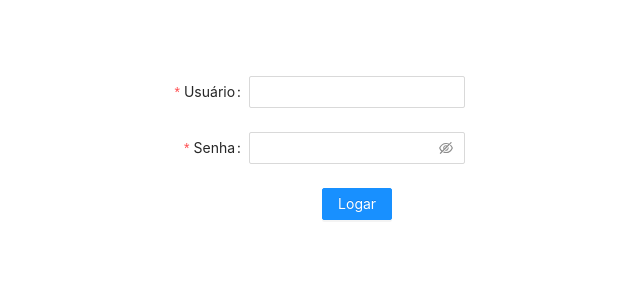
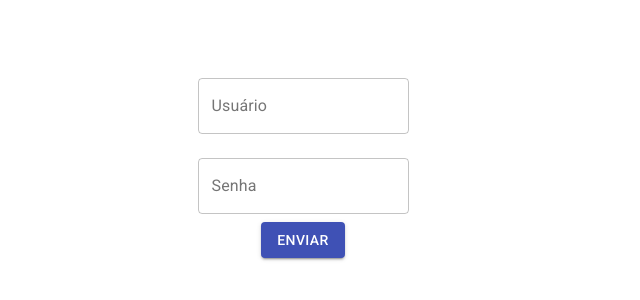
Before and after one commit to brunnolorran/user-registration-with-api-, a React (Create React App) app: page / in a window 1280 px wide. Shown: the part 240-540 px from the top of the page, without its empty margins (337-977 px from the left). Built offline with nearby package versions, Linux system fonts and the light colour scheme.

Commit message:
Changed to  Material UI

```diff
--- a/package.json
+++ b/package.json
@@ -3,6 +3,9 @@
   "version": "0.1.0",
   "private": true,
   "dependencies": {
+    "@hookform/resolvers": "^1.0.1",
+    "@material-ui/core": "^4.11.0",
+    "@material-ui/icons": "^4.9.1",
     "@testing-library/jest-dom": "^5.11.6",
     "@testing-library/react": "^11.1.2",
     "@testing-library/user-event": "^12.2.2",
@@ -13,7 +16,8 @@
     "react-router-dom": "^5.2.0",
     "react-scripts": "4.0.0",
     "styled-components": "^5.2.1",
-    "web-vitals": "^0.2.4"
+    "web-vitals": "^0.2.4",
+    "yup": "^0.29.3"
   },
   "scripts": {
     "start": "react-scripts start",
--- a/public/index.html
+++ b/public/index.html
@@ -15,6 +15,15 @@
       user's mobile device or desktop. See https://developers.google.com/web/fundamentals/web-app-manifest/
     -->
     <link rel="manifest" href="%PUBLIC_URL%/manifest.json" />
+    <link
+      rel="stylesheet"
+      href="https://fonts.googleapis.com/css?family=Roboto:300,400,500,700&display=swap"
+    />
+    <link
+      rel="stylesheet"
+      href="https://fonts.googleapis.com/icon?family=Material+Icons"
+    />
+
     <!--
       Notice the use of %PUBLIC_URL% in the tags above.
       It will be replaced with the URL of the `public` folder during the build.
--- a/src/index.js
+++ b/src/index.js
@@ -3,7 +3,6 @@ import ReactDOM from "react-dom";
 import "./index.css";
 import App from "./App";
 import reportWebVitals from "./reportWebVitals";
-import "antd/dist/antd.css";
 import { BrowserRouter } from "react-router-dom";
 
 ReactDOM.render(
--- a/src/pages/login.jsx
+++ b/src/pages/login.jsx
@@ -1,70 +1,51 @@
-import { Form, Input, Button } from "antd";
+import Button from "@material-ui/core/Button";
+import TextField from "@material-ui/core/TextField";
 
-const layout = {
-  labelCol: {
-    span: 8,
-  },
-  wrapperCol: {
-    span: 16,
-  },
-};
-const tailLayout = {
-  wrapperCol: {
-    offset: 8,
-    span: 16,
-  },
-};
+import { useForm } from "react-hook-form";
+import { yupResolver } from "@hookform/resolvers/yup";
+import * as yup from "yup";
 
 const Login = () => {
-  const onFinish = (values) => {
-    console.log("Success:", values);
-  };
+  const schema = yup.object().shape({
+    username: yup.string().required("Campo obrigatório"),
+    password: yup.string().required("Campo obrigatório"),
+  });
+  const { register, handleSubmit, errors } = useForm({
+    resolver: yupResolver(schema),
+  });
 
-  const onFinishFailed = (errorInfo) => {
-    console.log("Failed:", errorInfo);
+  const handleForm = (data) => {
+    console.log(data);
   };
   return (
-    <Form
-      {...layout}
-      name="basic"
-      initialValues={{
-        remember: true,
-      }}
-      onFinish={onFinish}
-      onFinishFailed={onFinishFailed}
-    >
-      <Form.Item
-        label="Usuário"
-        name="username"
-        rules={[
-          {
-            required: true,
-            message: "Porfavor preencha o seu usuário!",
-          },
-        ]}
-      >
-        <Input />
-      </Form.Item>
+    <form onSubmit={handleSubmit(handleForm)}>
+      <div>
+        <TextField
+          margin="normal"
+          label="Usuário"
+          name="username"
+          variant="outlined"
+          inputRef={register}
+          error={!!errors.name}
+          helperText={errors.name?.message}
+        />
+      </div>
+      <div>
+        <TextField
+          margin="normal"
+          label="Senha"
+          name="password"
+          variant="outlined"
+          inputRef={register}
+          error={!!errors.password}
+          helperText={errors.password?.message}
+        />
+      </div>
 
-      <Form.Item
-        label="Senha"
-        name="password"
-        rules={[
-          {
-            required: true,
-            message: "Porfavor preencha a sua senha!",
-          },
-        ]}
-      >
-        <Input.Password />
-      </Form.Item>
-
-      <Form.Item {...tailLayout}>
-        <Button type="primary" htmlType="submit">
-          Logar
-        </Button>
-      </Form.Item>
-    </Form>
+      <Button type="submit" variant="contained" color="primary">
+        Enviar
+      </Button>
+    </form>
   );
 };
 
```
Also changed, not shown: 1 other file (tests, documents, lock files or other folders).
